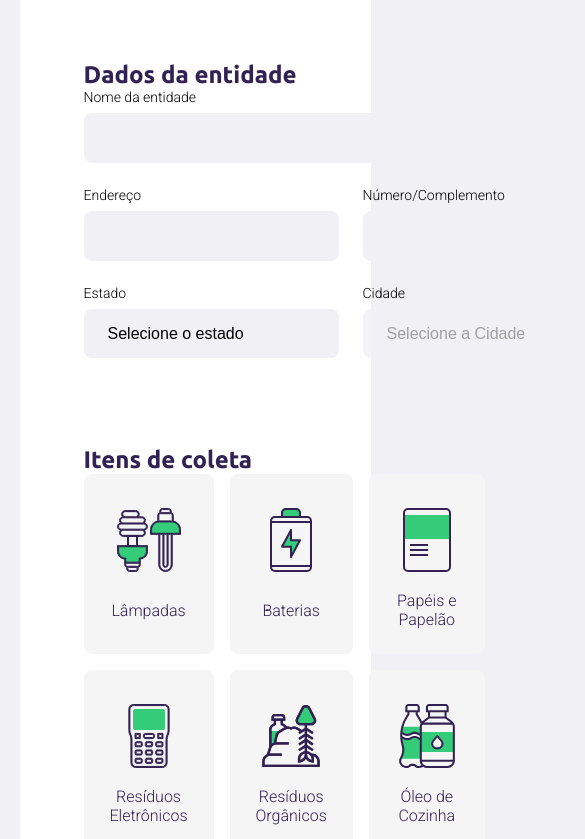
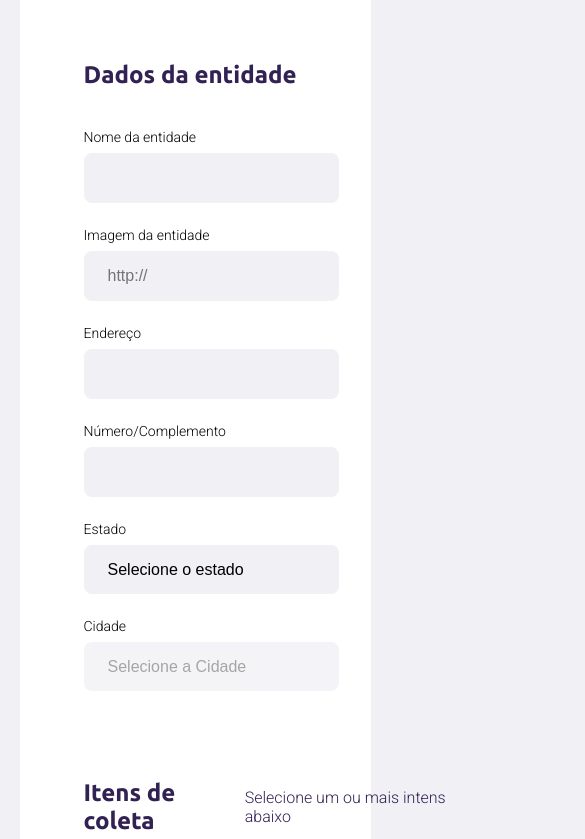
Before and after one commit to Geyzutis/nlw-rocketseat, a website: page src/views/create-point.html in a window 390 px wide. Shown: the part 365-1204 px from the top of the page, 585 px wide, since content can reach past the window. Drawn offline with nearby package versions, Linux system fonts and the light colour scheme; files that its build step writes are made by us from their sources; no server answers.

Commit message:
responsive updates

```diff
--- a/public/styles/create-point.css
+++ b/public/styles/create-point.css
@@ -45,9 +45,22 @@
   margin-top: 64px;
   border: 0;
 }
+form legend {
+  margin-bottom: 40px;
+
+  display: flex;
+  align-items: center;
+  justify-content: space-between;
+
+  width: 100%;
+}
 
 form legend h2 {
   font-size: 24px;
+}
+
+form legend span {
+  color: var(--title-color);
 }
 
 form .field {
--- a/public/styles/responsive.css
+++ b/public/styles/responsive.css
@@ -24,6 +24,14 @@
   #page-search-results .cards img {
     height: 250px;
   }
+
+  #page-create-point .field-group {
+    flex-direction: column;
+  }
+
+  #page-create-point .field-group .field + .field {
+    margin-left: 0;
+  }
 }
 
 @media (min-width: 1700px) {
--- a/src/views/create-point.html
+++ b/src/views/create-point.html
@@ -20,10 +20,15 @@
       <legend>
         <h2>Dados da entidade</h2>
       </legend>
-
-      <div class="field">
-        <label for="name">Nome da entidade</label>
-        <input type="text" name="name" required="required"/>
+      <div class="field-group">
+        <div class="field">
+          <label for="name">Nome da entidade</label>
+          <input type="text" name="name" required="required"/>
+        </div>
+        <div class="field">
+          <label for="name">Imagem da entidade</label>
+          <input type="url" name="image" placeholder="http://" required="required"/>
+        </div>
       </div>
 
       <div class="field-group">
@@ -56,6 +61,7 @@
     <fieldset>
       <legend>
         <h2>Itens de coleta</h2>
+        <span>Selecione um ou mais intens abaixo</span>
       </legend>
       <div class="itens-grid">
         <li data-id="1">
```
